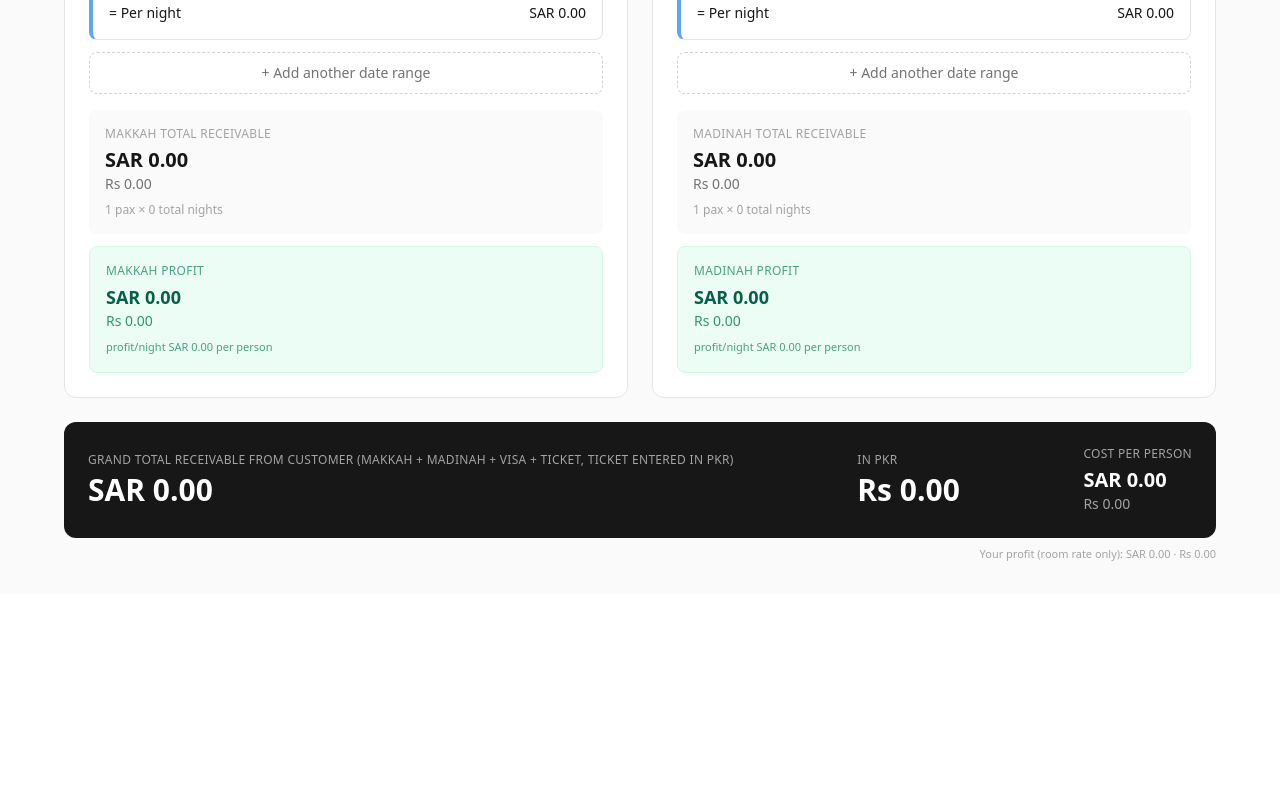
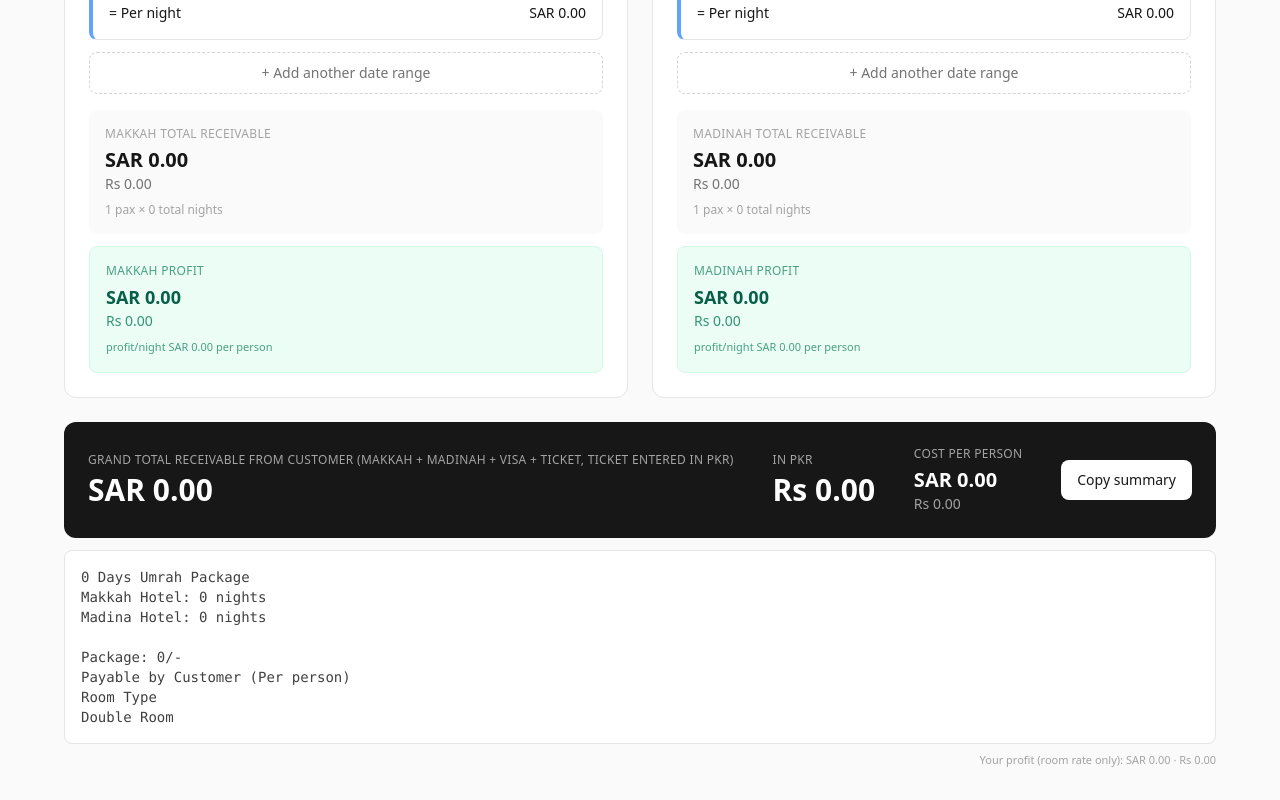
Before and after one commit to itsmuhammadharoon0/room-cost, a Next.js app: page / in a window 1280 px wide. Shown: the part 897-1697 px from the top of the page. Before the commit the page ends 1491 px from the top, so only its background shows below. Built offline with nearby package versions, Linux system fonts and the light colour scheme.

Commit message:
added copy summary

```diff
--- a/app/page.jsx
+++ b/app/page.jsx
@@ -36,6 +36,10 @@ function formatMoney(n) {
   return n.toLocaleString(undefined, { minimumFractionDigits: 2, maximumFractionDigits: 2 });
 }
 
+function formatWhole(n) {
+  return Math.round(n).toLocaleString();
+}
+
 function nightsBetween(startDate, endDate) {
   if (!startDate || !endDate) return 0;
   const start = new Date(startDate);
@@ -44,6 +48,13 @@ function nightsBetween(startDate, endDate) {
   end.setHours(0, 0, 0, 0);
   const diffDays = Math.round((end - start) / (1000 * 60 * 60 * 24));
   return diffDays > 0 ? diffDays : 0;
+}
+
+function formatShortDate(dateStr) {
+  if (!dateStr) return "";
+  const d = new Date(dateStr);
+  if (Number.isNaN(d.getTime())) return "";
+  return d.toLocaleDateString("en-GB", { day: "numeric", month: "short" });
 }
 
 // Per-hotel state: room type + one shared discount pair, and a list of date-range
@@ -136,6 +147,8 @@ export default function Page() {
   const [visaPrice, setVisaPrice] = useState("");
   const [ticketPrice, setTicketPrice] = useState("");
 
+  const [copied, setCopied] = useState(false);
+
   const makkah = useHotelState(pax, riyalRate);
   const madinah = useHotelState(pax, riyalRate);
 
@@ -162,6 +175,55 @@ export default function Page() {
   // included here.
   const grandProfitSAR = makkah.calc.totalProfitSAR + madinah.calc.totalProfitSAR;
   const grandProfitPKR = grandProfitSAR * rate;
+
+  const makkahRoomLabel = ROOM_TYPES.find((r) => r.key === makkah.roomType)?.label ?? "";
+  const madinahRoomLabel = ROOM_TYPES.find((r) => r.key === madinah.roomType)?.label ?? "";
+  const roomLine =
+    makkahRoomLabel === madinahRoomLabel
+      ? `${makkahRoomLabel} Room`
+      : `Makkah: ${makkahRoomLabel} Room · Madinah: ${madinahRoomLabel} Room`;
+
+  // Departure date = check-in date of the first Makkah date range (first hotel checked into).
+  const departureDate = makkah.segments[0]?.startDate ?? "";
+
+  // Total package days = total nights across both hotels + 1.
+  const totalTripNights = makkah.calc.totalNights + madinah.calc.totalNights;
+  const totalTripDays = totalTripNights > 0 ? totalTripNights + 1 : 0;
+
+  // Package price without ticket (hotels + visa only) vs with ticket added on top.
+  const perPersonWithoutTicketSAR = makkah.calc.totalPerPersonSAR + madinah.calc.totalPerPersonSAR + visaPricePerPerson;
+  const perPersonWithoutTicketPKR = perPersonWithoutTicketSAR * rate;
+  const perPersonWithTicketPKR = perPersonWithoutTicketPKR + ticketPricePerPersonPKR;
+
+  function buildSummary() {
+    const lines = [];
+    lines.push(`${totalTripDays} Days Umrah Package`);
+    lines.push(`Makkah Hotel: ${makkah.calc.totalNights} nights`);
+    lines.push(`Madina Hotel: ${madinah.calc.totalNights} nights`);
+    lines.push("");
+    lines.push(`Package: ${formatWhole(perPersonWithoutTicketPKR)}/-`);
+    if (ticketPricePerPersonPKR > 0) {
+      lines.push(`Package (with Ticket): ${formatWhole(perPersonWithTicketPKR)}/-`);
+    }
+    lines.push("Payable by Customer (Per person)");
+    lines.push("Room Type");
+    lines.push(roomLine);
+    if (ticketPricePerPersonPKR > 0) lines.push("With Ticket");
+    const shortDate = formatShortDate(departureDate);
+    if (shortDate) lines.push(`${shortDate} Departure`);
+    return lines.join("\n");
+  }
+
+  async function handleCopy() {
+    const text = buildSummary();
+    try {
+      await navigator.clipboard.writeText(text);
+      setCopied(true);
+      setTimeout(() => setCopied(false), 1800);
+    } catch (err) {
+      console.error("Copy failed", err);
+    }
+  }
 
   return (
     <div className="min-h-screen bg-neutral-50 text-neutral-900 p-4 sm:p-8">
@@ -246,7 +308,19 @@ export default function Page() {
             <p className="text-xl font-semibold">SAR {formatMoney(grandPerPersonSAR)}</p>
             <p className="text-sm text-neutral-400">Rs {formatMoney(grandPerPersonPKR)}</p>
           </div>
+          <button
+            type="button"
+            onClick={handleCopy}
+            className="rounded-lg bg-white text-neutral-900 px-4 py-2.5 text-sm font-medium hover:bg-neutral-100 transition-colors"
+          >
+            {copied ? "Copied!" : "Copy summary"}
+          </button>
         </div>
+
+        {/* Live preview of what gets copied */}
+        <pre className="mt-3 bg-white border border-neutral-200 rounded-lg p-4 text-sm text-neutral-700 whitespace-pre-wrap">
+          {buildSummary()}
+        </pre>
 
         {/* Private profit summary — small font, tucked at the very bottom */}
         <p className="text-[11px] text-neutral-400 text-right mt-2">
```
